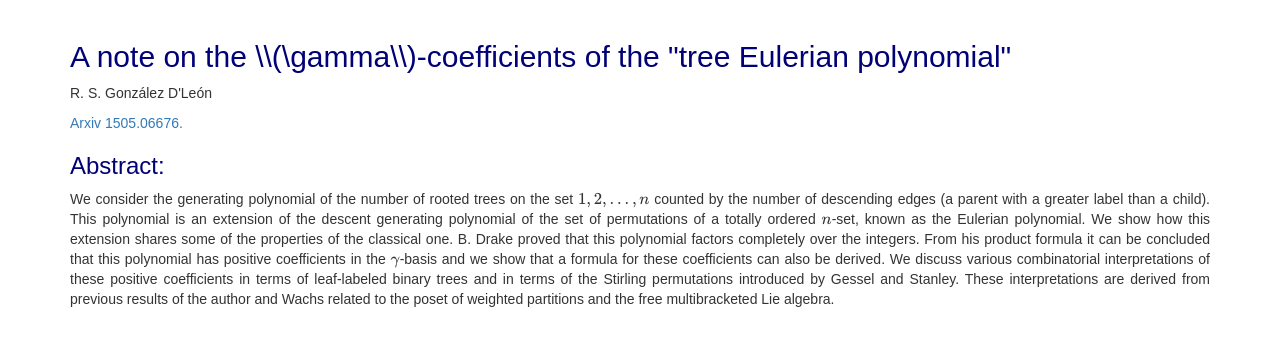
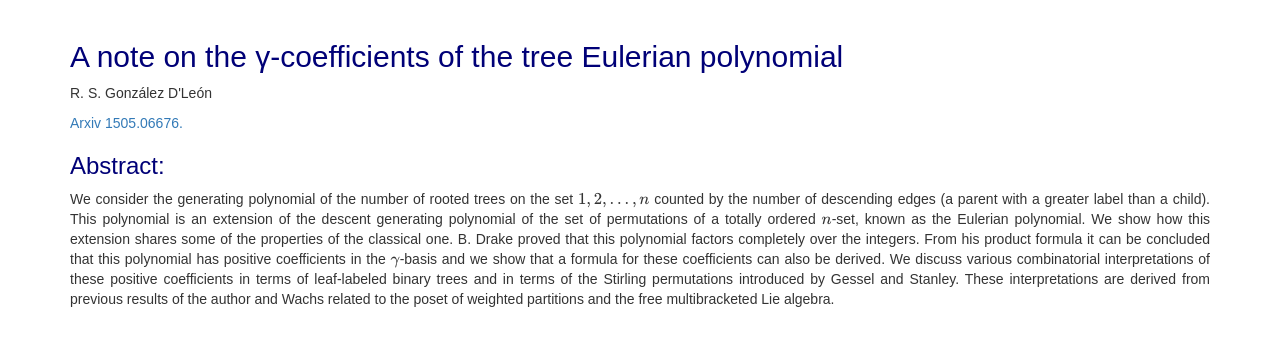
Before and after one commit to rafaeldleon/rafaeldleon.github.io, a Jekyll site: the page built from _publications/a_note_on_the_gamma_coefficients_of_the_tree_eulerian_polynomial.md, in a window 1280 px wide. Shown: the top 346 px of the page. Built offline with Jekyll 4.4.1, drawn with Linux system fonts in a browser that asks for light colours; nearby versions of some CDN libraries; formulas are drawn with MathJax 3.

Commit message:
new preprints

```diff
--- a/_publications/a_note_on_the_gamma_coefficients_of_the_tree_eulerian_polynomial.md
+++ b/_publications/a_note_on_the_gamma_coefficients_of_the_tree_eulerian_polynomial.md
@@ -1,7 +1,7 @@
 ---
 layout: publication
 type: preprint
-title: A note on the \\(\gamma\\)-coefficients of the "tree Eulerian polynomial"
+title: A note on the &gamma;-coefficients of the tree Eulerian polynomial
 authors: R. S. Gonz&aacute;lez D'Le&oacute;n
 location_url: http://arxiv.org/abs/1505.06676
 location_name: Arxiv 1505.06676
```
Also changed, not shown: 1 other file.
